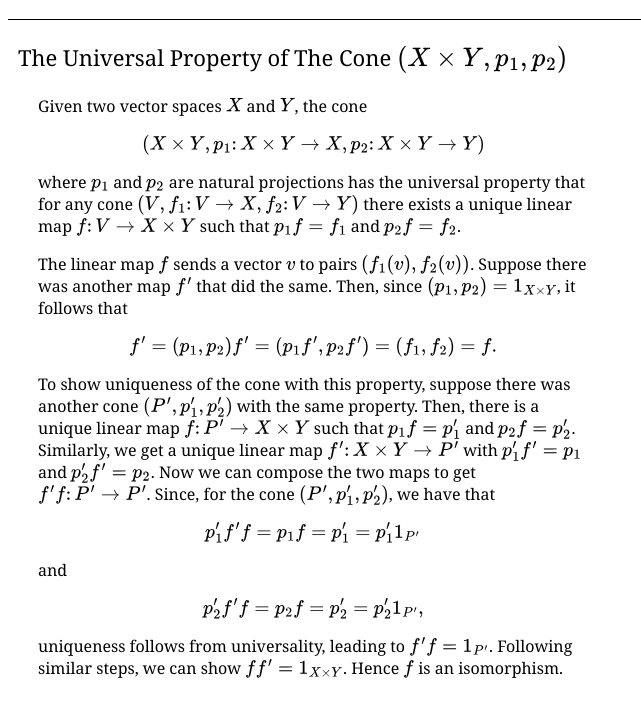
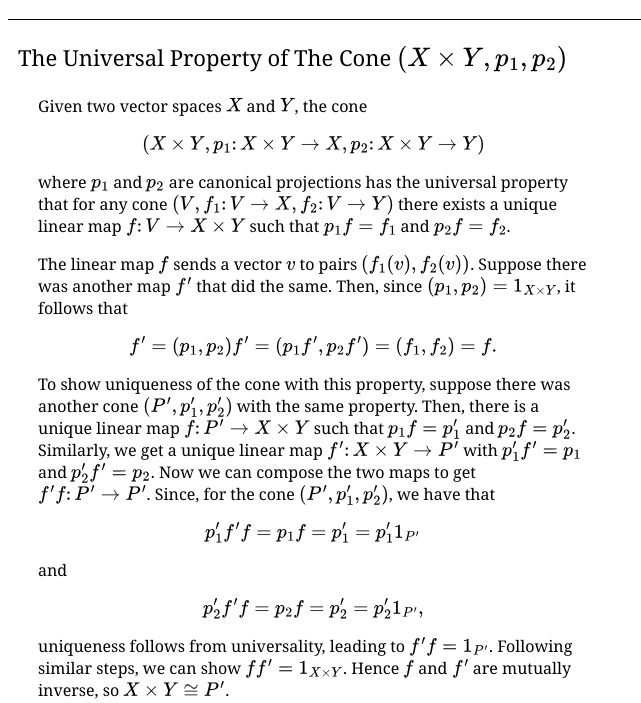
Before and after one commit to kreptus/kreptus.github.io, a plain HTML site: page blogs/index.html in a window 1280 px wide. Shown: the part 97-800 px from the top of the page, without its empty margins (0-641 px from the left). Drawn offline with nearby package versions, Linux system fonts and the light colour scheme.

Commit message:
blog update

```diff
--- a/blogs/index.html
+++ b/blogs/index.html
@@ -42,13 +42,13 @@
 			<h3 class="title">The Universal Property of The Cone $(X\times Y, p_1, p_2)$</h3>
 			<div class="blogtext">
 				<p>
-					Given two vector spaces $X$ and $Y$, the cone $$(X\times Y, p_1\colon X\times Y \to X, p_2\colon X\times Y \to Y)$$ where $p_1$ and $p_2$ are natural projections has the universal property that for any cone $(V,f_1\colon V \to X,f_2\colon V \to Y)$ there exists a unique linear map $f \colon V \to X\times Y$ such that $p_1f = f_1$ and $p_2f = f_2$.
+					Given two vector spaces $X$ and $Y$, the cone $$(X\times Y, p_1\colon X\times Y \to X, p_2\colon X\times Y \to Y)$$ where $p_1$ and $p_2$ are canonical projections has the universal property that for any cone $(V,f_1\colon V \to X,f_2\colon V \to Y)$ there exists a unique linear map $f \colon V \to X\times Y$ such that $p_1f = f_1$ and $p_2f = f_2$.
 				</p>
 				<p>
 					The linear map $f$ sends a vector $v$ to pairs $(f_1(v), f_2(v))$. Suppose there was another map $f'$ that did the same. Then, since $(p_1, p_2)  = 1_{X \times Y}$, it follows that $$f' = (p_1,p_2)f' = (p_1f', p_2f') = (f_1, f_2) = f.$$
 				</p>
 				<p>
-					To show uniqueness of the cone with this property, suppose there was another cone $(P', p_1', p_2')$ with the same property. Then, there is a unique linear map $f \colon P' \to X\times Y$ such that $p_1f = p_1'$ and $p_2f = p_2'$. Similarly, we get a unique linear map $f' \colon X\times Y \to P'$ with $p_1'f' = p_1$ and $p_2'f' = p_2$. Now we can compose the two maps to get $f'f\colon P' \to P'$. Since, for the cone $(P', p_1', p_2')$, we have that $$p_1'f'f = p_1f = p_1' = p_1'1_{P'}$$ and $$p_2'f'f = p_2f = p_2' = p_2'1_{P'},$$ uniqueness follows from universality, leading to $f'f = 1_{P'}$. Following similar steps, we can show $ff' = 1_{X\times Y}$. Hence $f$ is an isomorphism.
+					To show uniqueness of the cone with this property, suppose there was another cone $(P', p_1', p_2')$ with the same property. Then, there is a unique linear map $f \colon P' \to X\times Y$ such that $p_1f = p_1'$ and $p_2f = p_2'$. Similarly, we get a unique linear map $f' \colon X\times Y \to P'$ with $p_1'f' = p_1$ and $p_2'f' = p_2$. Now we can compose the two maps to get $f'f\colon P' \to P'$. Since, for the cone $(P', p_1', p_2')$, we have that $$p_1'f'f = p_1f = p_1' = p_1'1_{P'}$$ and $$p_2'f'f = p_2f = p_2' = p_2'1_{P'},$$ uniqueness follows from universality, leading to $f'f = 1_{P'}$. Following similar steps, we can show $ff' = 1_{X\times Y}$. Hence $f$ and $f'$ are mutually inverse, so $X \times Y \cong P'$.
 				</p>
 			</div>
 			<div class="extended">
```
